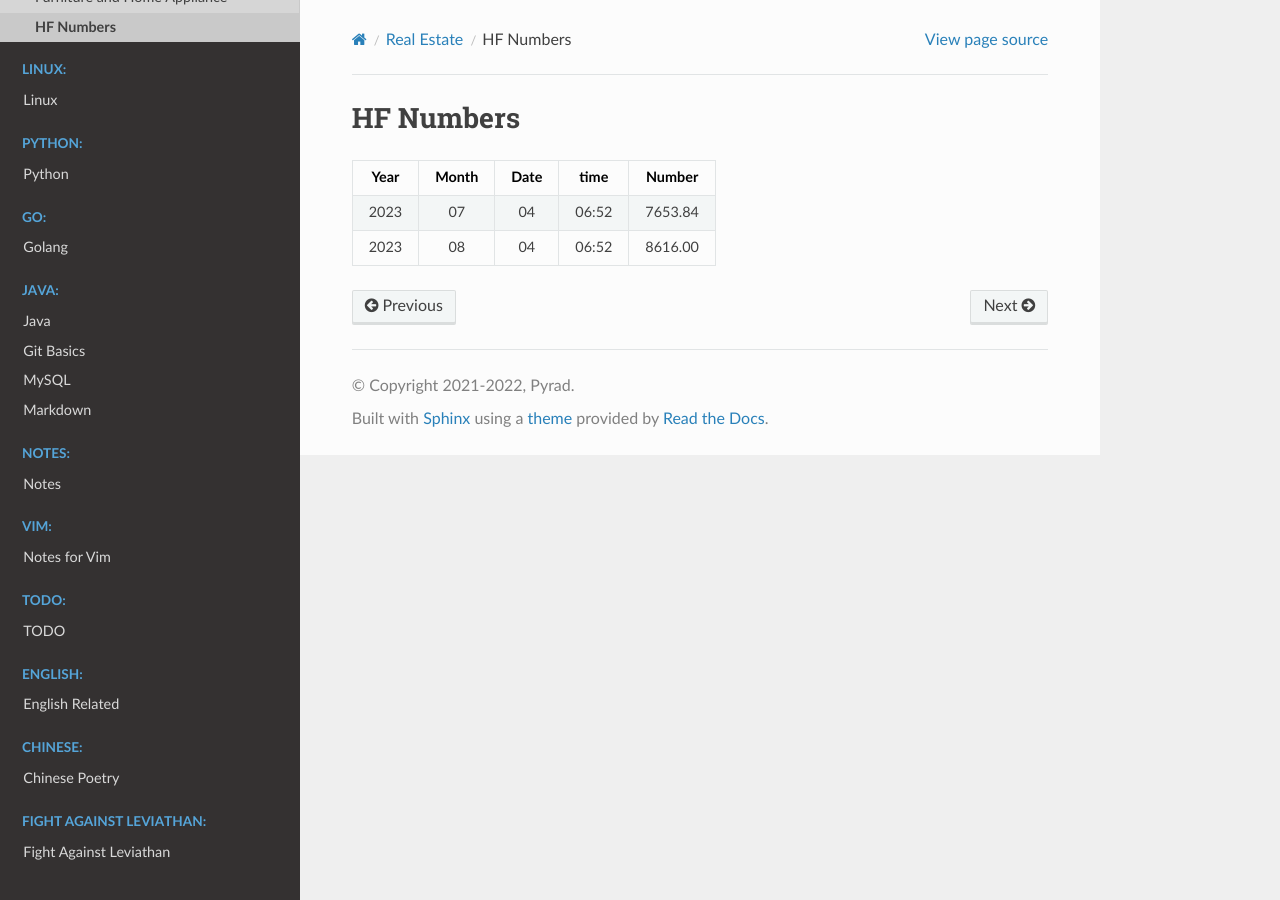
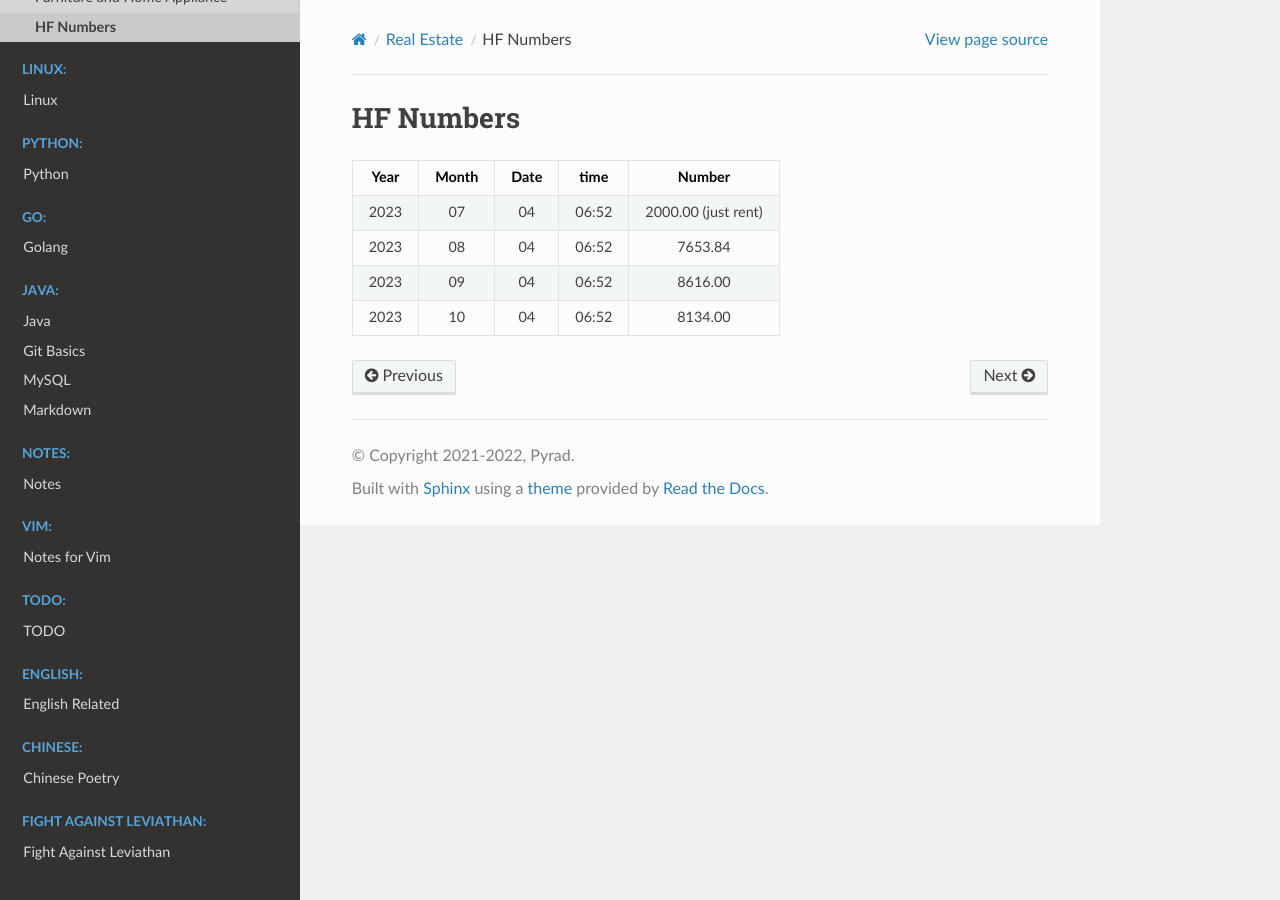
Before and after one commit to Pyrad/pyradnotes, a Sphinx documentation site: the page built from source/RealEstate/hfnumbers.md, in a window 1280 px wide. Built offline with Sphinx 7.4.7 and the Read the Docs theme 2.0.0, drawn with Linux system fonts in a browser that asks for light colours.

Commit message:
RealEstate Update HF numbers (2023-10-04)

```diff
--- a/source/RealEstate/hfnumbers.md
+++ b/source/RealEstate/hfnumbers.md
@@ -3,5 +3,7 @@
 
 | Year | Month | Date | time  | Number  |
 |:----:|:-----:|:----:|:-----:|:-------:|
-| 2023 |  07   |  04  | 06:52 | 7653.84 |
-| 2023 |  08   |  04  | 06:52 | 8616.00 |
+| 2023 |  07   |  04  | 06:52 |2000.00 (just rent)|
+|2023|08 |04|06:52|7653.84|
+|2023|09|04|06:52|8616.00|
+|2023|10|04|06:52|8134.00|
```
